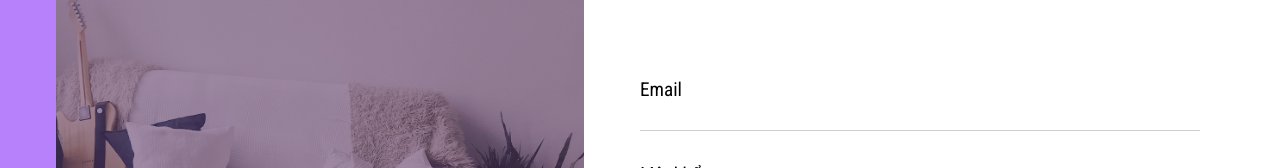
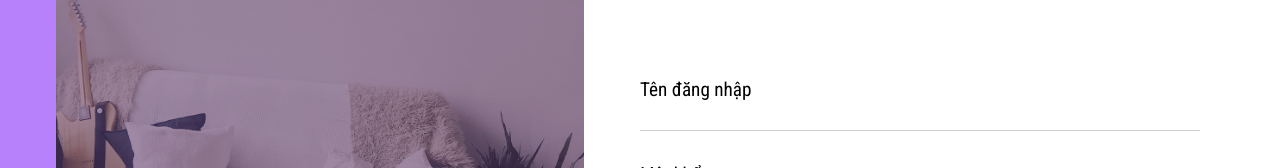
Before and after one commit to bingo213/EasyAccomod, a React (Create React App) app: page /login in a window 1280 px wide. Shown: the part 245-413 px from the top of the page. Built offline with nearby package versions, Linux system fonts and the light colour scheme; a web font is replaced by a local one.

Commit message:
modify field login

```diff
--- a/src/component/account/AccountPage.js
+++ b/src/component/account/AccountPage.js
@@ -4,7 +4,12 @@ function AccountPage() {
     return (
         <div className="AccountPage">
             <div className="AccountNav">
-
+                <ul>
+                    <li>Bài đăng đã tạo</li>
+                    <li>Bài đăng chờ duyệt</li>
+                    <li>Bài đăng bị từ chối</li>
+                    <li>Đăng xuất</li>
+                </ul>
             </div>
         </div>
     )
--- a/src/component/login_register/Login.js
+++ b/src/component/login_register/Login.js
@@ -5,10 +5,10 @@ function Login() {
   const fields = [
     {
       key: 1,
-      label: 'Email',
-      type: 'email',
-      name: 'email',
-      registerObj: { required: 'Bsnj cần nhập email' },
+      label: 'Tên đăng nhập',
+      type: 'text',
+      name: 'username',
+      registerObj: { required: 'Bạn cần nhập username' },
     },
     {
       key: 2,
```
Also changed, not shown: 1 other file (tests, documents, lock files or other folders).
